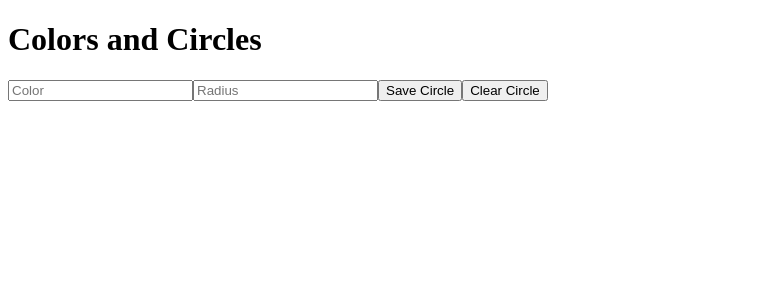
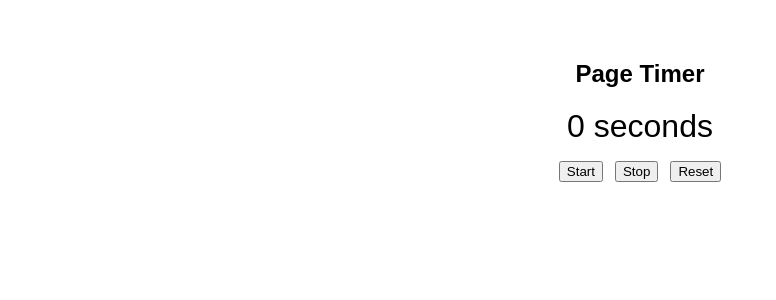
Before and after one commit to peshky38-sketch/house-leather, a React (Vite) app in the folder REACT/: page / in a window 1280 px wide. Shown: the top 300 px of the page, without its empty margins (0-776 px from the left). Built offline with nearby package versions, Linux system fonts and the light colour scheme.

Commit message:
Create SideEffects practice on {useEffect}

```diff
--- /dev/null
+++ b/REACT/src/SideEffects/Startandstop.jsx
@@ -0,0 +1,42 @@
+import { useEffect, useRef, useState } from "react";
+
+function Startandstop() {
+  const [seconds, setSeconds] = useState(0);
+  const [isRunning, setIsRunning] = useState(false);
+  const intervalRef = useRef(null);
+
+  useEffect(() => {
+    if (!isRunning) return;
+
+    intervalRef.current = setInterval(() => {
+      setSeconds((prev) => prev + 1);
+    }, 1000);
+
+    return () => {
+      if (intervalRef.current) {
+        clearInterval(intervalRef.current);
+      }
+    };
+  }, [isRunning]);
+
+  const startTimer = () => setIsRunning(true);
+  const stopTimer = () => setIsRunning(false);
+  const resetTimer = () => {
+    setIsRunning(false);
+    setSeconds(0);
+  };
+
+  return (
+    <div style={{ padding: "2rem", fontFamily: "Arial", textAlign: "center" }}>
+      <h2>Page Timer</h2>
+      <p style={{ fontSize: "2rem", margin: "1rem 0" }}>{seconds} seconds</p>
+      <div style={{ display: "flex", gap: "0.75rem", justifyContent: "center" }}>
+        <button onClick={startTimer}>Start</button>
+        <button onClick={stopTimer}>Stop</button>
+        <button onClick={resetTimer}>Reset</button>
+      </div>
+    </div>
+  );
+}
+
+export default Startandstop;
--- a/REACT/src/main.jsx
+++ b/REACT/src/main.jsx
@@ -2,9 +2,9 @@ import { StrictMode } from "react";
 import { createRoot } from "react-dom/client";
 
 /*
-Import the Form component.
+Import the timer component.
 */
-import StateandEvents from "./StateandEvents/ColorsandCircles";
+import Startandstop from "./SideEffects/Startandstop.jsx";
 
 // ======================================
 // Render App
@@ -12,6 +12,6 @@ import StateandEvents from "./StateandEvents/ColorsandCircles";
 
 createRoot(document.getElementById("root")).render(
   <StrictMode>
-    <StateandEvents />
+    <Startandstop />
   </StrictMode>
 );
```
Also changed, not shown: REACT/src/SideEffects/LifeCycle.jsx (added, +74 -0 lines), REACT/src/SideEffects/Effects.jsx (added).
